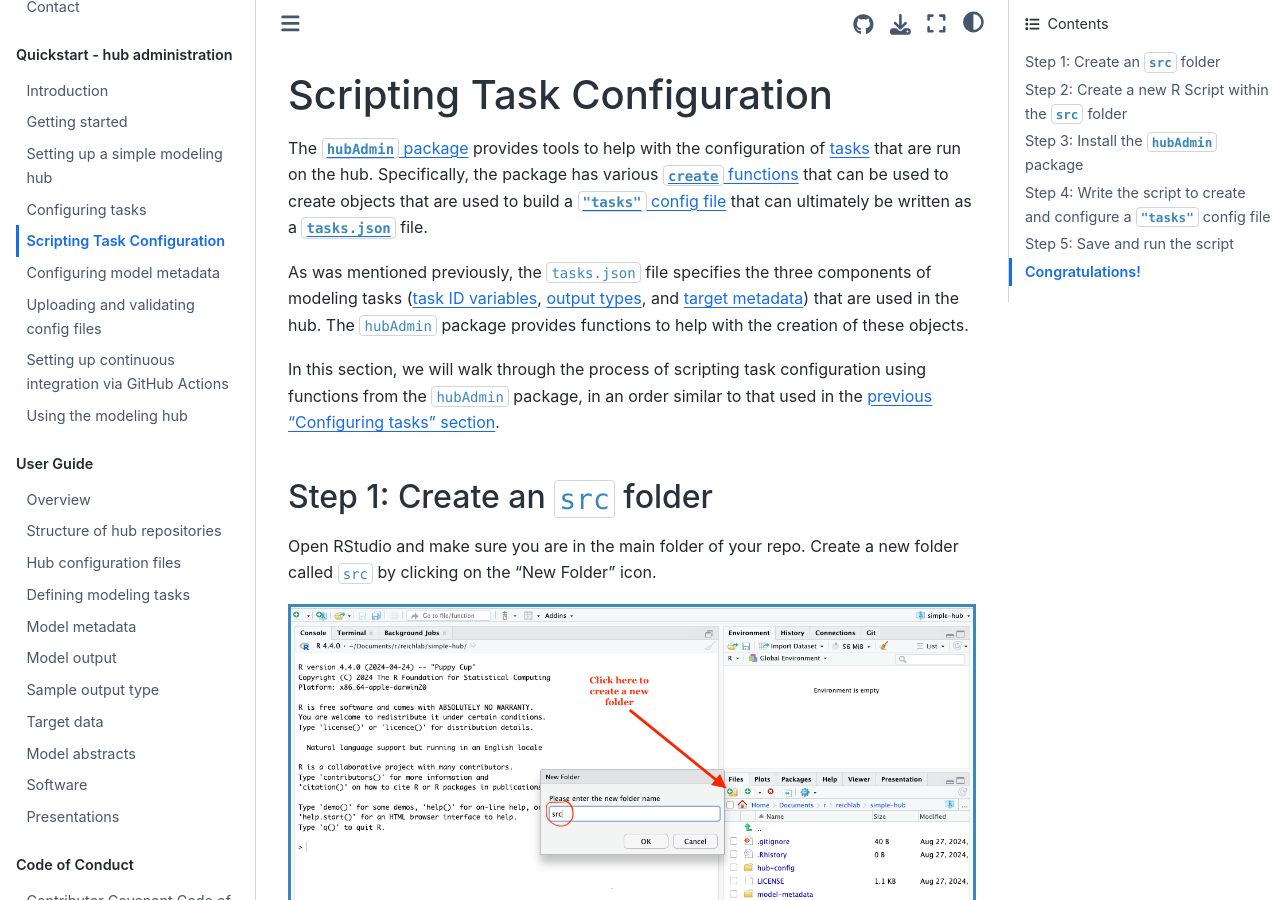
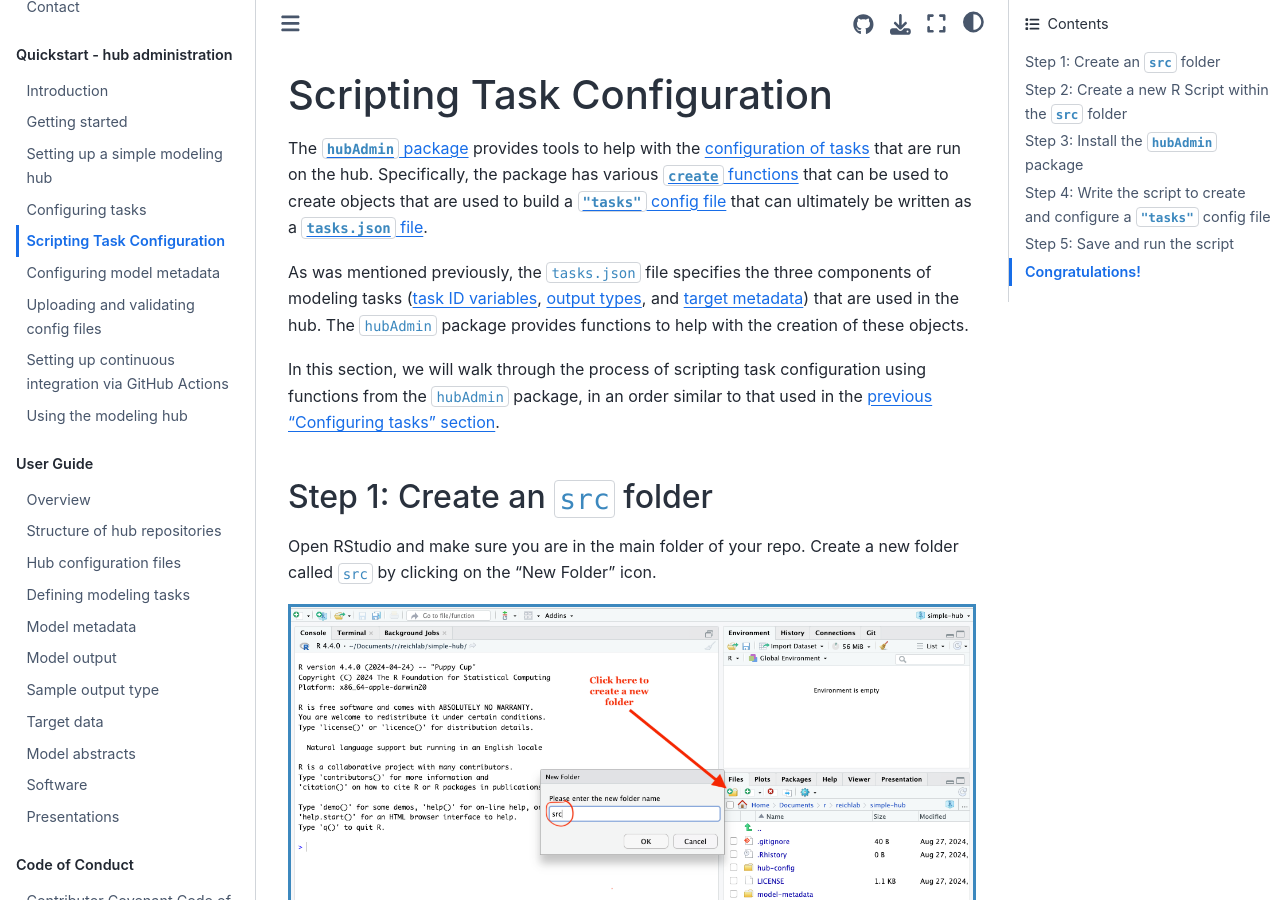
Before and after one commit to hubverse-org/hubDocs, a Sphinx documentation site: the page built from docs/source/quickstart-hub-admin/scripting-task-config.md, in a window 1280 px wide and 900 px high. Built offline with Sphinx 7.4.7 and the Sphinx Book theme 1.1.4, drawn with Linux system fonts in a browser that asks for light colours; comment, search, counter and statistics services are not loaded.

```diff
--- a/docs/source/quickstart-hub-admin/scripting-task-config.md
+++ b/docs/source/quickstart-hub-admin/scripting-task-config.md
@@ -1,6 +1,6 @@
 # Scripting Task Configuration
 
-The [`hubAdmin` package](https://hubverse-org.github.io/hubAdmin/index.html) provides tools to help with the configuration of [tasks](../user-guide/tasks.md) that are run on the hub. Specifically, the package has various [`create` functions](https://hubverse-org.github.io/hubAdmin/reference/index.html) that can be used to create objects that are used to build a [`"tasks"` config file](https://hubverse-org.github.io/hubAdmin/reference/create_config.html) that can ultimately be written as a [`tasks.json`](#model-tasks-schema) file.
+The [`hubAdmin` package](https://hubverse-org.github.io/hubAdmin/index.html) provides tools to help with the [configuration of tasks](../user-guide/tasks.md) that are run on the hub. Specifically, the package has various [`create` functions](https://hubverse-org.github.io/hubAdmin/reference/index.html) that can be used to create objects that are used to build a [`"tasks"` config file](https://hubverse-org.github.io/hubAdmin/reference/create_config.html) that can ultimately be written as a [`tasks.json` file](#model-tasks-schema).
 
 As was mentioned previously, the `tasks.json` file specifies the three components of modeling tasks ([task ID variables](#task-id-vars), [output types](#output-types), and [target metadata](#target-metadata)) that are used in the hub. The `hubAdmin` package provides functions to help with the creation of these objects.
 
```
